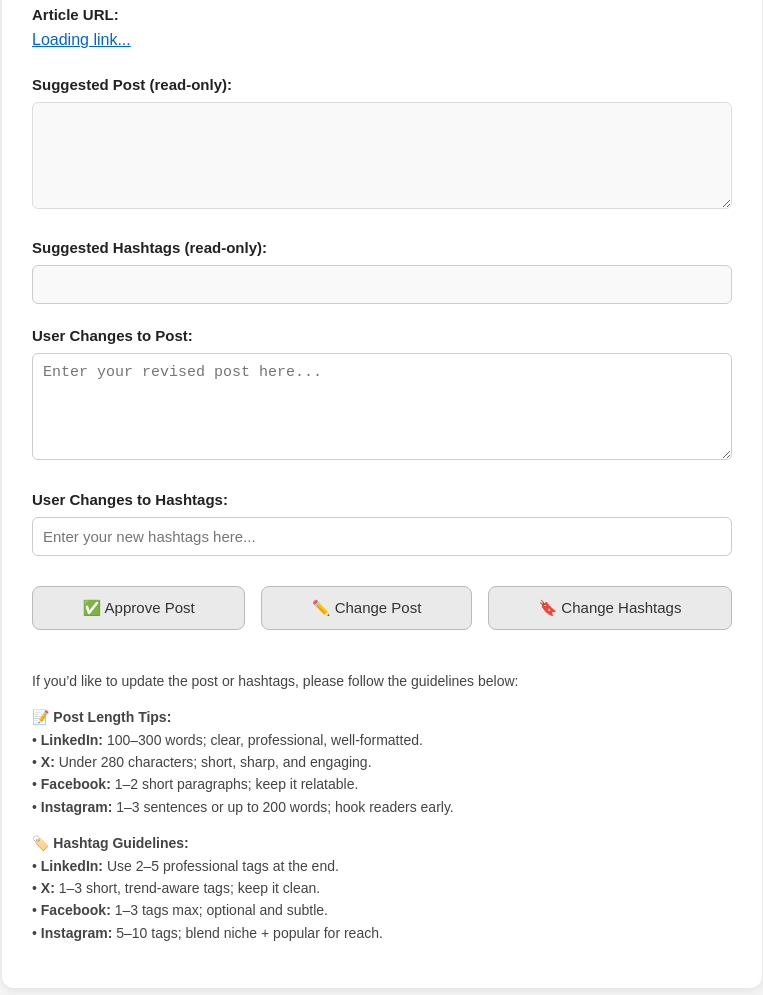
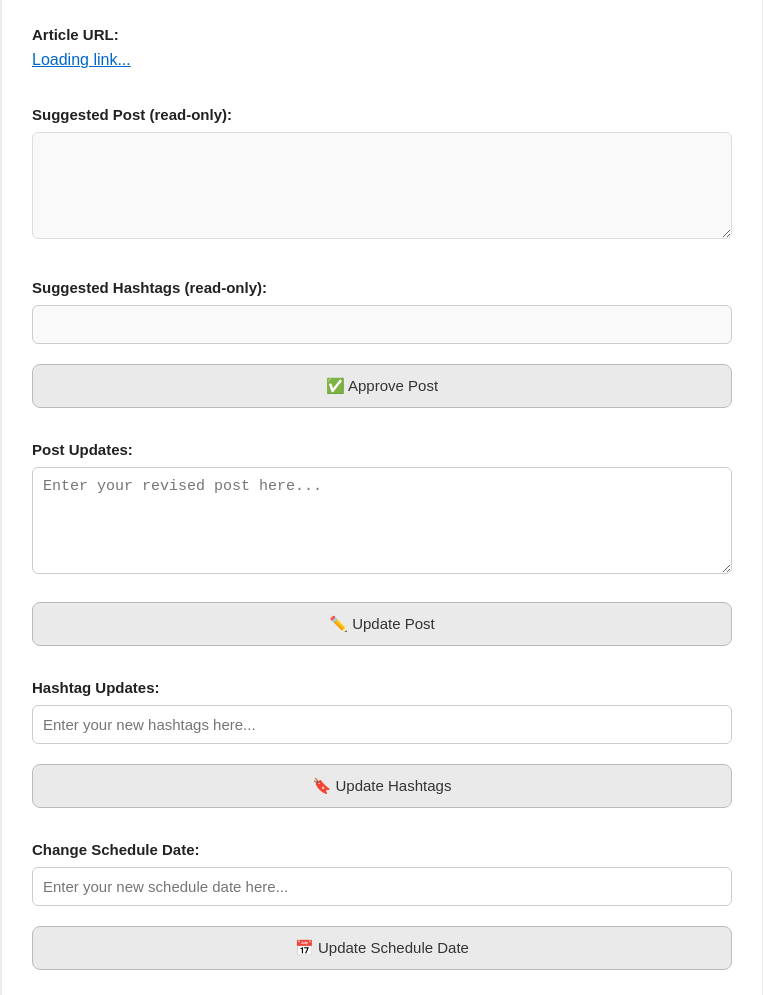
Before and after one commit to Apexium-io/article-approval-form, a plain HTML site: page approve-change.html in a window 1280 px wide. Shown: the part 185-1180 px from the top of the page, without its empty margins (258-1021 px from the left). Drawn offline with Linux system fonts and the light colour scheme.

Commit message:
Update approve-change.html

```diff
--- a/approve-change.html
+++ b/approve-change.html
@@ -33,7 +33,7 @@
         label {
             font-weight: bold;
             display: block;
-            margin-top: 20px;
+            margin-top: 30px;
             font-size: 15px;
         }
 
@@ -54,7 +54,7 @@
         }
 
         .buttons {
-            margin-top: 30px;
+            margin-top: 20px;
             display: flex;
             gap: 16px;
             flex-wrap: wrap;
@@ -135,16 +135,30 @@
             <label>Suggested Hashtags (read-only):</label>
             <input id="suggestedHashtags" class="readonly" readonly type="text">
 
-            <label>User Changes to Post:</label>
+            <div class="buttons">
+                <button type="submit" onclick="setAction('approve')">✅ Approve Post</button>
+            </div>
+
+            <label>Post Updates:</label>
             <textarea name="newPostContent" rows="5" placeholder="Enter your revised post here..."></textarea>
 
-            <label>User Changes to Hashtags:</label>
+            <div class="buttons">
+                <button type="submit" onclick="setAction('changePost')">✏️ Update Post</button>
+            </div>
+
+            <label>Hashtag Updates:</label>
             <input type="text" name="newHashtagContent" placeholder="Enter your new hashtags here...">
 
             <div class="buttons">
-                <button type="submit" onclick="setAction('approve')">✅ Approve Post</button>
-                <button type="submit" onclick="setAction('changePost')">✏️ Change Post</button>
-                <button type="submit" onclick="setAction('changeHashtag')">🔖 Change Hashtags</button>
+                <button type="submit" onclick="setAction('changeHashtag')">🔖 Update Hashtags</button>
+            </div>
+
+            <label>Change Schedule Date:</label>
+            <input type="text" name="newScheduleDate" id="scheduledDate"
+                placeholder="Enter your new schedule date here...">
+
+            <div class="buttons">
+                <button type="submit" onclick="setAction('changeScheduleDate')">📅 Update Schedule Date</button>
             </div>
         </form>
 
@@ -157,13 +171,15 @@
                 • <strong>LinkedIn:</strong> 100–300 words; clear, professional, well-formatted.<br />
                 • <strong>X:</strong> Under 280 characters; short, sharp, and engaging.<br />
                 • <strong>Facebook:</strong> 1–2 short paragraphs; keep it relatable.<br />
-                • <strong>Instagram:</strong> 1–3 sentences or up to 200 words; hook readers early.</p>
+                • <strong>Instagram:</strong> 1–3 sentences or up to 200 words; hook readers early.
+            </p>
 
             <p>🏷️ <strong>Hashtag Guidelines:</strong><br />
                 • <strong>LinkedIn:</strong> Use 2–5 professional tags at the end.<br />
                 • <strong>X:</strong> 1–3 short, trend-aware tags; keep it clean.<br />
                 • <strong>Facebook:</strong> 1–3 tags max; optional and subtle.<br />
-                • <strong>Instagram:</strong> 5–10 tags; blend niche + popular for reach.</p>
+                • <strong>Instagram:</strong> 5–10 tags; blend niche + popular for reach.
+            </p>
         </div>
     </div>
 
@@ -194,6 +210,7 @@
             document.getElementById("articleLink").textContent = "View Article";
             document.getElementById("suggestedPost").value = data.post || "";
             document.getElementById("suggestedHashtags").value = data.hashtags || "";
+            document.getElementById("scheduledDate").value = data.scheduledDate || "";
         }
 
         function setAction(type) {
@@ -215,7 +232,11 @@
                 body: JSON.stringify(jsonData)
             });
 
-            document.getElementById("messageBox").textContent = "✅ Your submission was successful!";
+            if (response.ok) {
+                document.getElementById("messageBox").textContent = "✅ Your submission was successful!";
+            } else {
+                document.getElementById("messageBox").textContent = "❌ There was a problem submitting the form.";
+            }
         });
 
         loadArticleData();
```
